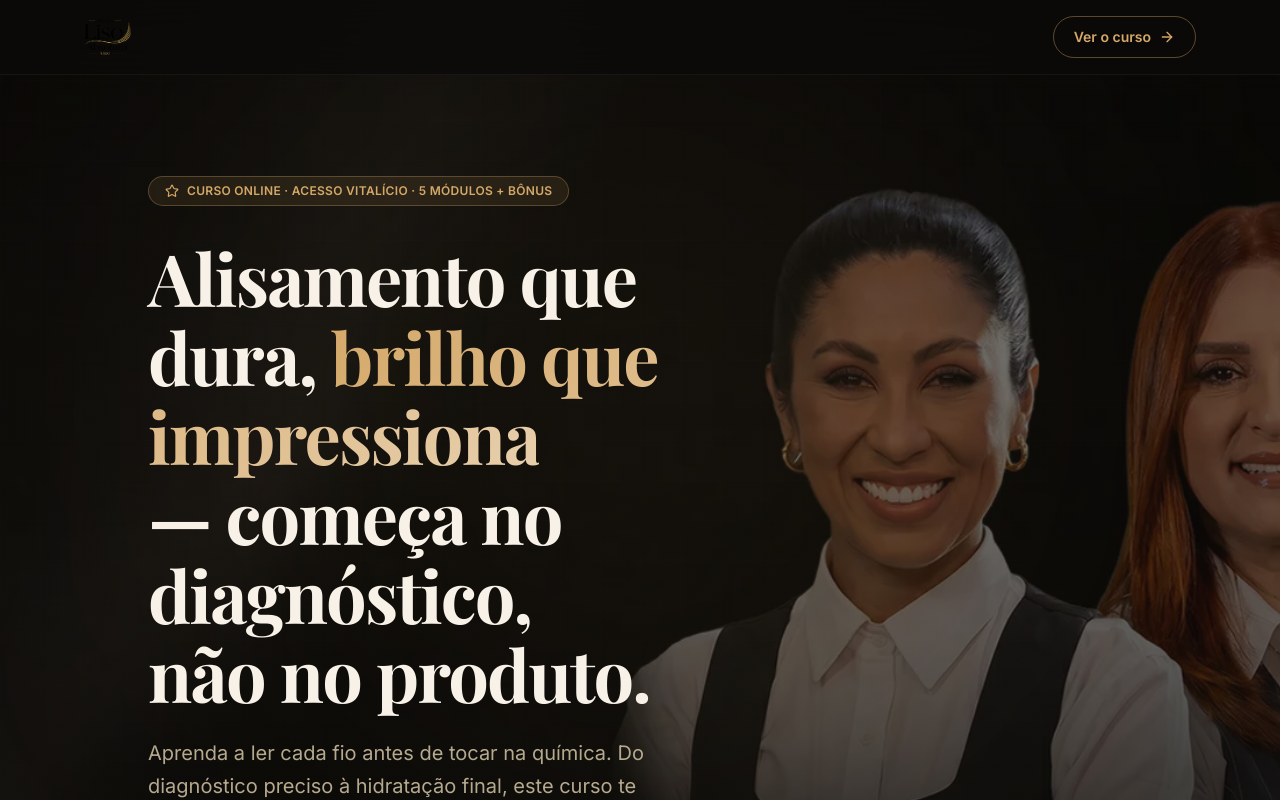
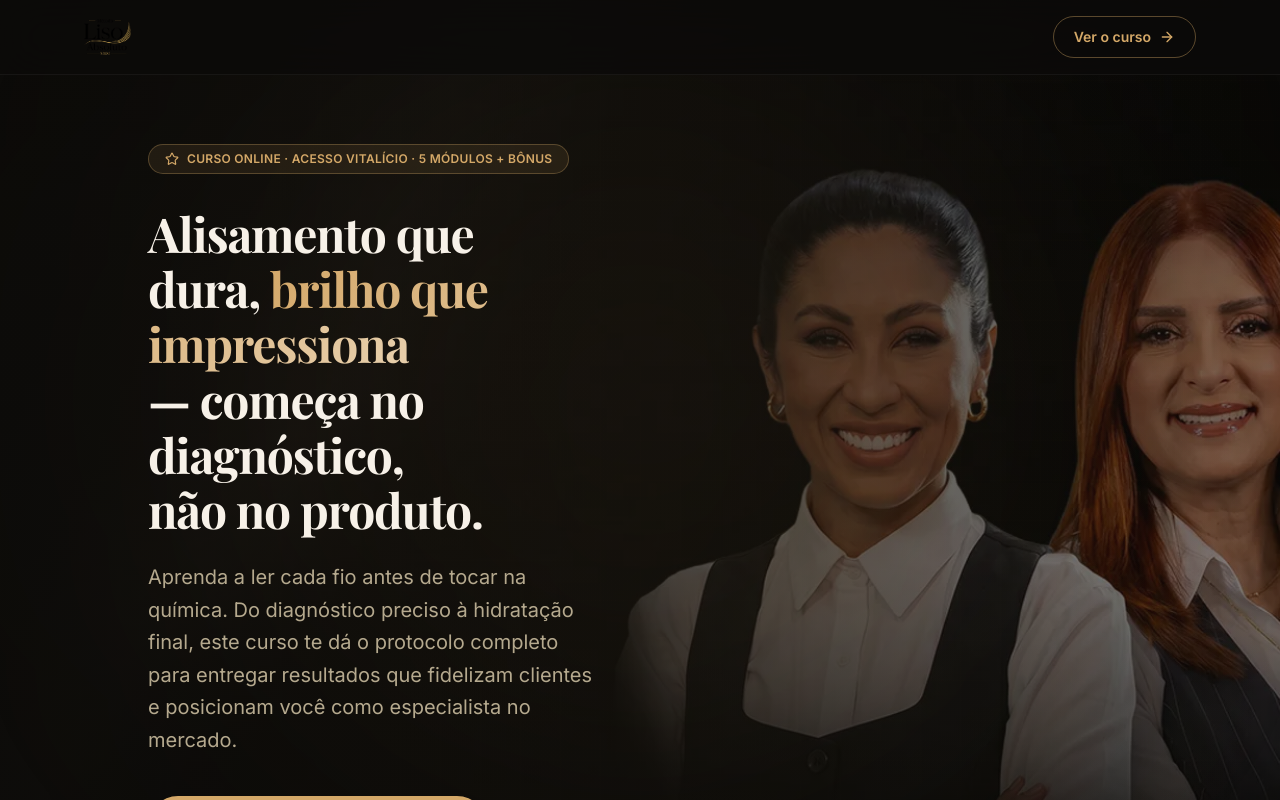
Before and after one commit to douglashelmer/liso-absoluto, a Next.js app: page / in a window 1280 px wide. Shown: the top 800 px of the page. Built offline with nearby package versions, Linux system fonts and the light colour scheme.

Commit message:
Hero desktop: fonte menor, gradiente horizontal, ajuste de espaçamento

```diff
--- a/app/page.tsx
+++ b/app/page.tsx
@@ -163,7 +163,7 @@ export default function Home() {
       </nav>
 
       {/* ── Hero ── */}
-      <section className="relative pt-32 pb-24 md:pt-44 md:pb-36 overflow-hidden">
+      <section className="relative pt-32 pb-24 md:pt-36 md:pb-28 overflow-hidden">
         {/* Imagem hero — mobile */}
         <div className="absolute inset-0 md:hidden">
           <Image
@@ -187,11 +187,13 @@ export default function Home() {
           />
         </div>
         <div className="absolute inset-0 grid-bg opacity-30" />
-        <div className="absolute inset-0 bg-gradient-to-b from-bg/55 via-bg/65 to-bg" />
+        <div className="absolute inset-0 bg-gradient-to-b from-bg/55 via-bg/50 to-bg" />
+        {/* Gradiente horizontal desktop — funde o lado esquerdo */}
+        <div className="absolute inset-0 hidden md:block bg-gradient-to-r from-bg/90 via-bg/50 to-transparent" />
         <div className="absolute top-0 left-1/2 -translate-x-1/2 w-[800px] h-[800px] bg-accent/6 blur-[160px] rounded-full pointer-events-none" />
 
         <div className="relative max-w-5xl mx-auto px-5 text-center md:text-left">
-          <div className="md:max-w-[52%]">
+          <div className="md:max-w-[46%]">
           <motion.div
             initial={{ opacity: 0, y: 20 }}
             animate={{ opacity: 1, y: 0 }}
@@ -208,7 +210,7 @@ export default function Home() {
             initial={{ opacity: 0, y: 30 }}
             animate={{ opacity: 1, y: 0 }}
             transition={{ duration: 0.7, delay: 0.1 }}
-            className="font-display text-4xl md:text-6xl lg:text-7xl font-bold tracking-tight leading-[1.1] mb-6 text-balance"
+            className="font-display text-4xl md:text-[2.6rem] lg:text-5xl font-bold tracking-tight leading-[1.15] mb-6 text-balance"
           >
             Alisamento que dura,{" "}
             <span className="text-gradient">brilho que impressiona</span>{" "}
```
